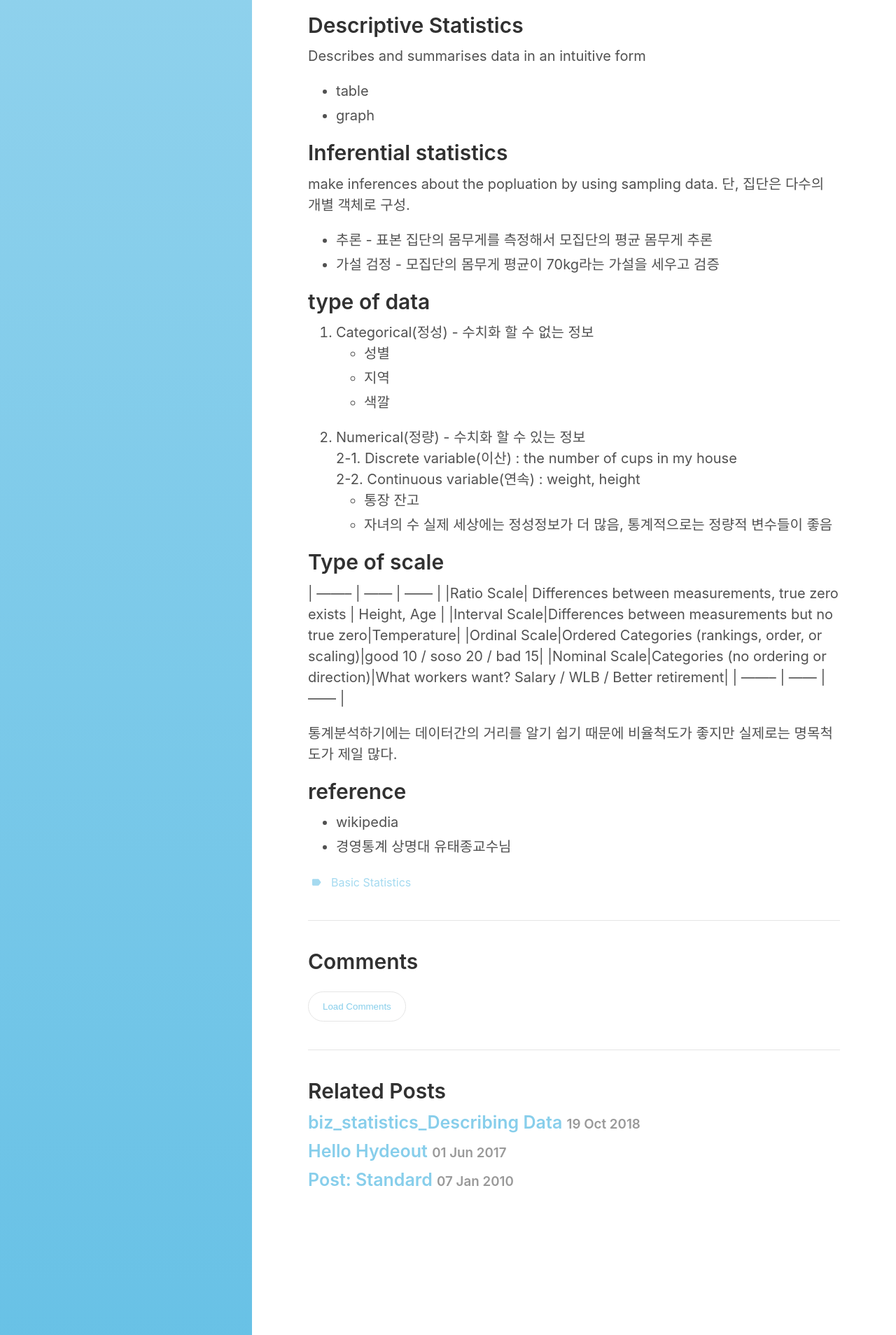
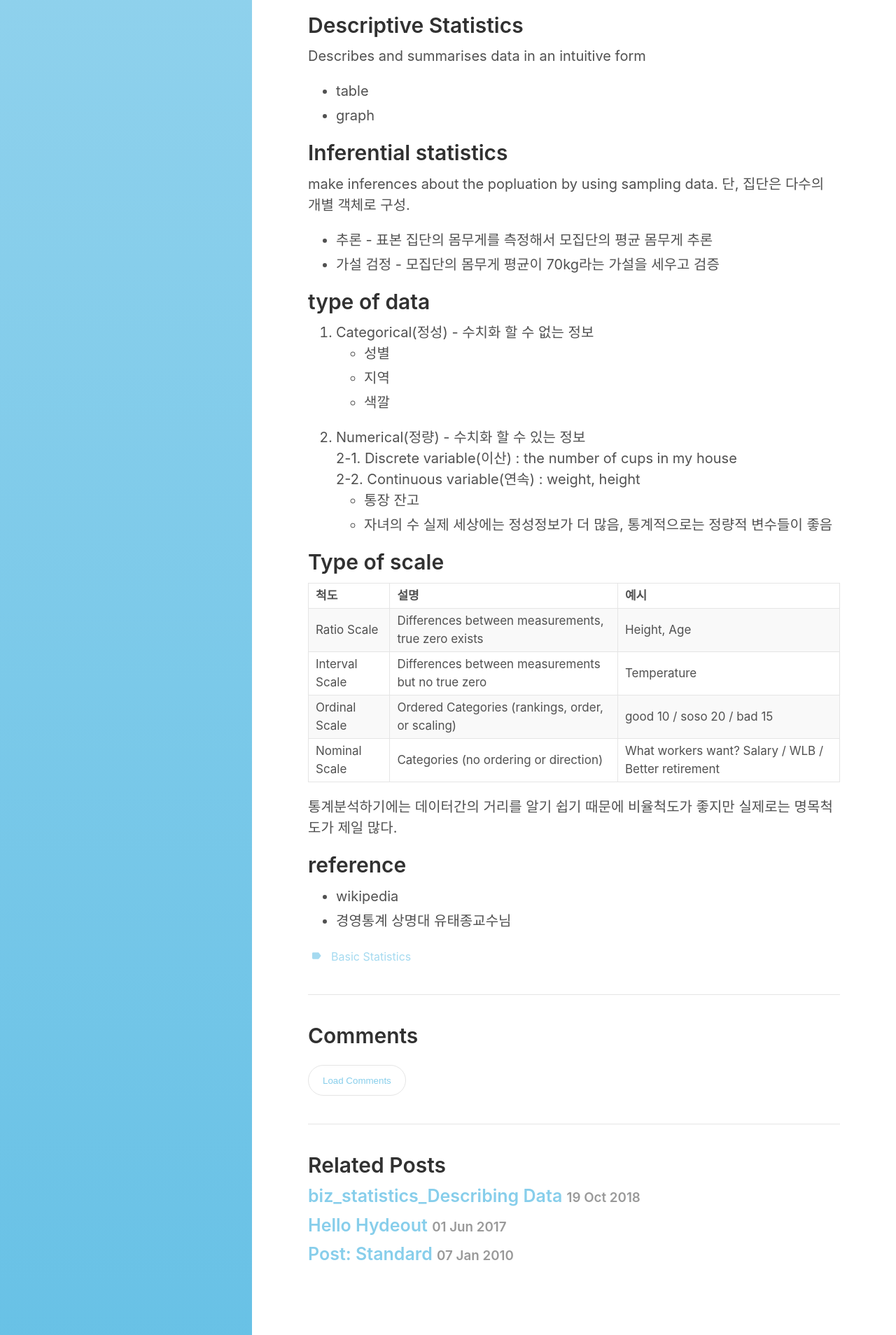
Before and after one commit to vlufoot/vlufoot.github.io, a Jekyll site: the page built from _posts/2018-10-19-datascience-statistics1.md, in a window 1280 px wide. Shown: the part 1160-3068 px from the top of the page at 70% size. Built offline with Jekyll 4.4.1, drawn with Linux system fonts in a browser that asks for light colours.

Commit message:
Update 2018-10-19-datascience-statistics1.md

```diff
--- a/_posts/2018-10-19-datascience-statistics1.md
+++ b/_posts/2018-10-19-datascience-statistics1.md
@@ -80,12 +80,12 @@ make inferences about the popluation by using sampling data. 단, 집단은 다
 
 ## Type of scale
 
+| 척도 | 설명 | 예시 |
 | -------- | ------ |  ------ |
 |Ratio Scale| Differences between measurements, true zero exists | Height, Age |
 |Interval Scale|Differences between measurements but no true zero|Temperature|
 |Ordinal Scale|Ordered Categories (rankings, order, or scaling)|good 10 / soso 20 / bad 15|
 |Nominal Scale|Categories (no ordering or direction)|What workers want? Salary / WLB / Better retirement|
-| -------- | ------ |  ------ |
 
 통계분석하기에는 데이터간의 거리를 알기 쉽기 때문에 비율척도가 좋지만 실제로는 명목척도가 제일 많다.
 
```
